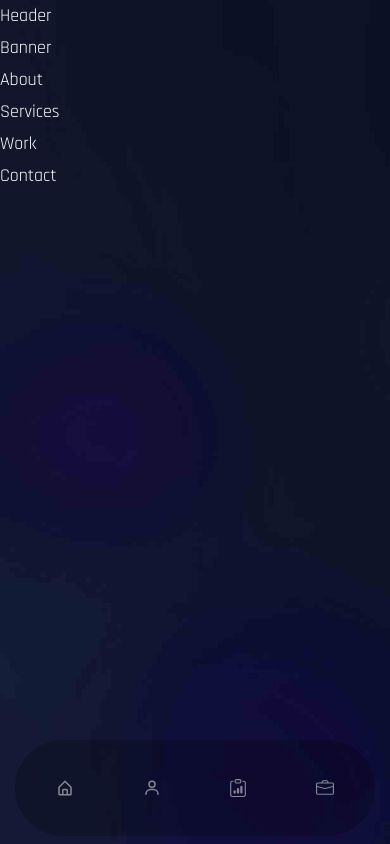
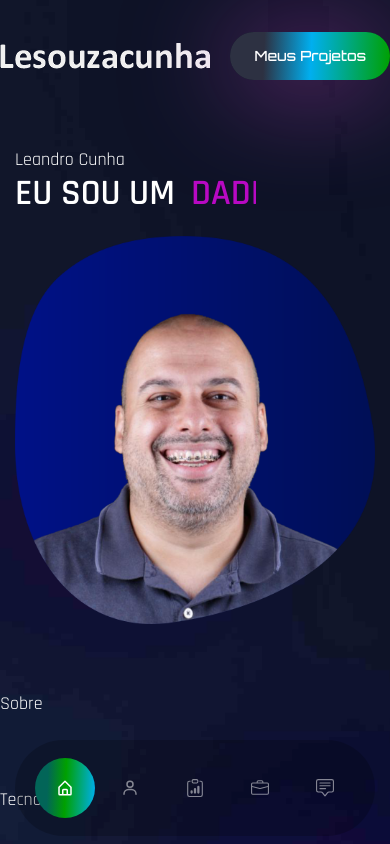
Before and after one commit to leandrokate/lesouzacunhadev, a React (Create React App) app: page / in a window 390 px wide. Shown: the top 844 px of the page. Built offline with nearby package versions, Linux system fonts and the light colour scheme; the HTML template or start-up script is replaced by a standard one; a web font is replaced by a local one.

Commit message:
Alterando Banner.js

```diff
--- a/src/components/About.js
+++ b/src/components/About.js
@@ -1,7 +1,7 @@
 import React from 'react';
 
 const About = () => {
-  return <div>About</div>;
+  return <div id='about' className='section'>Sobre</div>;
 };
 
 export default About;
--- a/src/components/Banner.js
+++ b/src/components/Banner.js
@@ -1,7 +1,40 @@
 import React from 'react';
+import Image from '../assets/avatar.png';
+import { FaGithub, FaLinkedin, FaInstagram } from 'react-icons/fa';
+import { TypeAnimation } from 'react-type-animation';
+import { motion } from 'framer-motion';
+import { fadeIn } from '../variants'
 
 const Banner = () => {
-  return <div>Banner</div>;
+  return (
+    <section id='home' className='section'>
+      <div className='container mx-auto'>
+        {/* { TEXTO } */}
+        <div>
+          <h1>
+            Leandro <span>Cunha</span>
+          </h1>
+          <div className='mb-6 text-[36px] lg:text[60px] font-secondary font-semibold uppercase leading-[1]'>
+            <span className='text-white mr-4'>Eu sou um</span>
+            <TypeAnimation sequence={[
+              'Developer', 2000,
+              'Designer', 2000,
+              'Dad', 2000,
+            ]}
+            speed={50}
+            className='text-accent'
+            wrapper='span'
+            repeat={Infinity}
+            />
+          </div>
+        </div>
+        {/* { IMAGEM } */}
+        <div>
+          <img src={Image} alt='' />
+        </div>
+      </div>
+    </section>
+  );
 };
 
 export default Banner;
--- a/src/components/Contact.js
+++ b/src/components/Contact.js
@@ -1,7 +1,7 @@
 import React from 'react';
 
 const Contact = () => {
-  return <div>Contact</div>;
+  return <div id='contact' className='section'>Contato</div>;
 };
 
 export default Contact;
--- a/src/components/Header.js
+++ b/src/components/Header.js
@@ -1,7 +1,20 @@
 import React from 'react';
 
+import Logo from '../assets/logo.png';
+
 const Header = () => {
-  return <div>Header</div>;
+  return <header className='py-8'>
+    <div className='containe mx-auto'>
+      <div className='flex justify-between items-center'>
+        {/* { LOGO } */}
+        <a href='#'>
+          <img src={Logo} alt='' />
+        </a>
+        {/* { BOTÃO} */}
+        <button className='btn btn-sm'>Meus Projetos</button>
+      </div>
+    </div>
+  </header>;
 };
 
 export default Header;
--- a/src/components/Nav.js
+++ b/src/components/Nav.js
@@ -1,7 +1,7 @@
 import React from 'react';
 
 import { BiHomeAlt, BiUser } from 'react-icons/bi';
-import { BsClipboardData, BsBriefcase } from 'react-icons/bs';
+import { BsClipboardData, BsBriefcase, BsChatSquareText } from 'react-icons/bs';
 
 import { Link } from 'react-scroll'
 
@@ -12,17 +12,46 @@ const Nav = () => {
       <div className='container mx-auto'>
         {  }
         <div className='w-full bg-black/20 h-[96px] backdrop-blur-2x1 rounded-full max-w-[460px] mx-auto px-5 flex justify-between text-2x1 items-center text-white/50'>
-          <Link className='cursor-pointer w-[60px] h-[60px] flex items-center justify-center'>
+          <Link
+          to='home'
+          activeClass='active'
+          smooth={true}
+          spy={true}
+          offset={-200}
+          className='cursor-pointer w-[60px] h-[60px] flex items-center justify-center'>
             <BiHomeAlt />
           </Link>
-          <Link className='cursor-pointer w-[60px] h-[60px] flex items-center justify-center'>
+          <Link
+          to='about'
+          activeClass='active'
+          smooth={true}
+          spy={true}
+          className='cursor-pointer w-[60px] h-[60px] flex items-center justify-center'>
             <BiUser />
           </Link>
-          <Link className='cursor-pointer w-[60px] h-[60px] flex items-center justify-center'>
+          <Link
+          to='services'
+          activeClass='active'
+          smooth={true}
+          spy={true}
+          className='cursor-pointer w-[60px] h-[60px] flex items-center justify-center'>
             <BsClipboardData />
           </Link>
-          <Link className='cursor-pointer w-[60px] h-[60px] flex items-center justify-center'>
+          <Link
+          to='work'
+          activeClass='active'
+          smooth={true}
+          spy={true}
+          className='cursor-pointer w-[60px] h-[60px] flex items-center justify-center'>
             <BsBriefcase />
+          </Link>
+          <Link
+          to='contact'
+          activeClass='active'
+          smooth={true}
+          spy={true}
+          className='cursor-pointer w-[60px] h-[60px] flex items-center justify-center'>
+            <BsChatSquareText />
           </Link>
         </div>
       </div>
--- a/src/components/Services.js
+++ b/src/components/Services.js
@@ -1,7 +1,7 @@
 import React from 'react';
 
 const Services = () => {
-  return <div>Services</div>;
+  return <div id='services' className='section'>Tecnologias</div>;
 };
 
 export default Services;
--- a/src/components/Work.js
+++ b/src/components/Work.js
@@ -1,7 +1,7 @@
 import React from 'react';
 
 const Work = () => {
-  return <div>Work</div>;
+  return <div id='work' className='section'>Projetos</div>;
 };
 
 export default Work;
--- a/src/index.css
+++ b/src/index.css
@@ -5,10 +5,10 @@
 .btn {
   background: linear-gradient(
     92.23deg,
-    #ff56f6 21.43%,
-    #b936ee 50.63%,
-    #3bace2 100%,
-    #406aff 117.04%
+    #2D3142 21.43%,
+    #00AFEF 50.63%,
+    #00A000 100%,
+    #026558 117.04%
   );
   box-shadow: 0px 4.42184px 107.23px rgba(255, 86, 246, 0.51);
 }
@@ -16,10 +16,10 @@
 .btn:hover {
   background: linear-gradient(
     92.23deg,
-    #406aff 21.43%,
-    #3bace2 50.63%,
-    #b936ee 100%,
-    #ff56f6 117.04%
+    #026558 21.43%,
+    #00A000 50.63%,
+    #00AFEF 100%,
+    #2D3142 117.04%
   );
 }
 
@@ -27,10 +27,10 @@
 .active {
   background: linear-gradient(
     92.23deg,
-    #406aff 21.43%,
-    #3bace2 50.63%,
-    #b936ee 100%,
-    #ff56f6 117.04%
+    #026558 21.43%,
+    #00A000 50.63%,
+    #00AFEF 100%,
+    #2D3142 117.04%
   );
 }
 
@@ -63,7 +63,7 @@
     @apply text-base;
   }
   .text-gradient {
-    @apply bg-gradient-to-r text-transparent bg-clip-text from-[#42A6E3] to-[#FF56F6] font-bold font-primary hover:from-[#FF56F6] hover:to-[#42A6E3];
+    @apply bg-gradient-to-r text-transparent bg-clip-text from-[#00A000] to-[#2D3142] font-bold font-primary hover:from-[#2D3142] hover:to-[#00A000];
   }
   .section {
     @apply py-8 lg:py-24 lg:h-screen flex items-center;
```
Also changed, not shown: src/assets/services.png.
